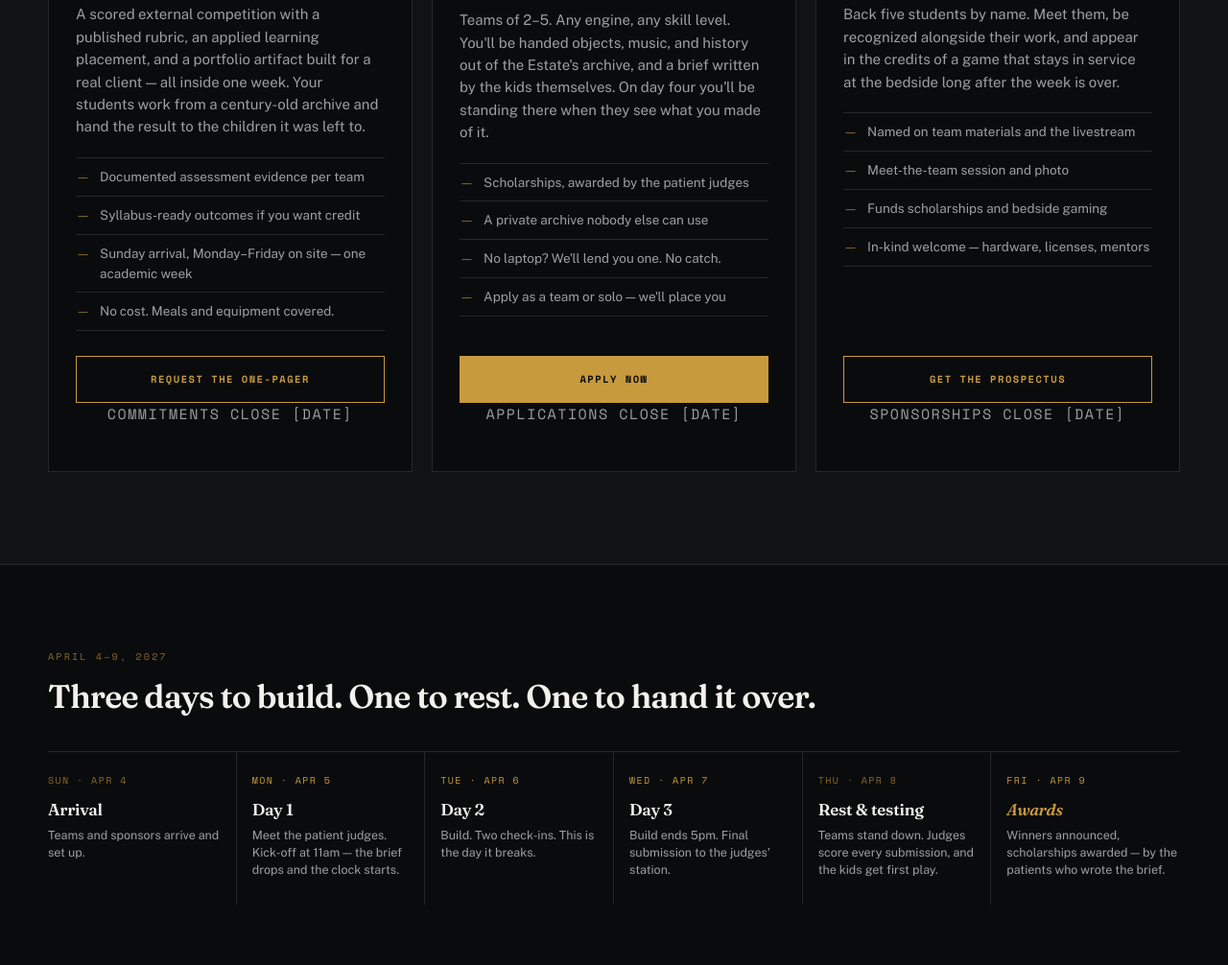
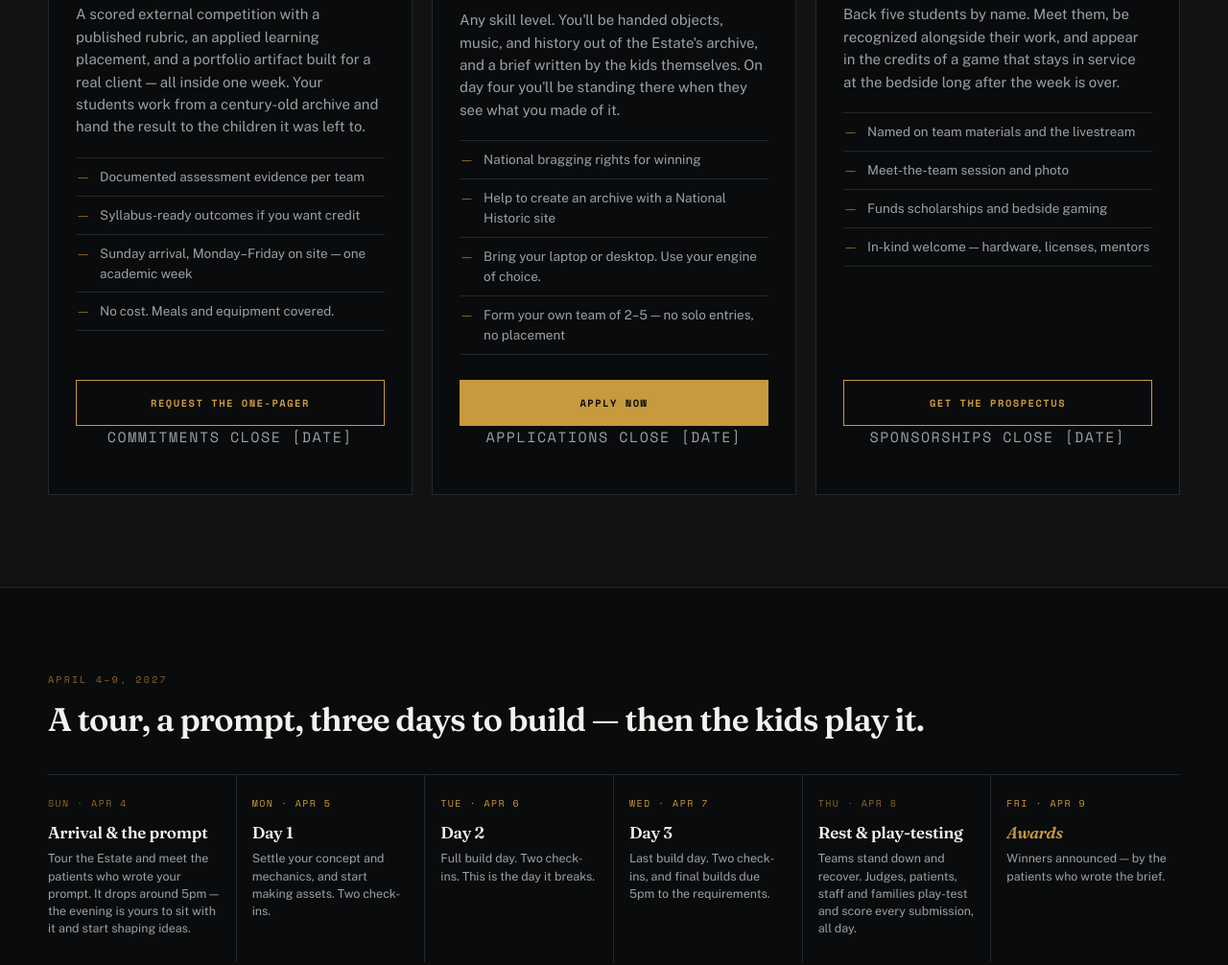
Before and after one commit to gameaccgts-ngts/Tankopanijam, a plain HTML site: page index.html in a window 1280 px wide. Shown: the part 1987-2993 px from the top of the page at 96% size. Drawn offline with nearby package versions, Linux system fonts and the light colour scheme.

Commit message:
Correct the student offer and the week schedule on the landing page
Scholarships aren't active for this event yet, so the Students card no
longer promises them, and the loaner-laptop offer is gone — it
contradicted the deck's own rule that teams bring their own machine.
Teams form themselves: there are no solo entries and no placement.

Rework the week breakdown to the real shape of the event. Sunday is a
tour of the Estate where teams meet the patients who wrote their
prompt, with the prompt itself revealed around 5pm so they have the
evening to sit with it. Monday through Wednesday are the build days,
final builds due 5pm Wednesday. Thursday teams rest while judges,
patients, staff and families play-test and score. Awards Friday.

That makes "seventy-two hours" literally true — Sunday 5pm to
Wednesday 5pm — and puts the submission deadline back in agreement
with pages/check-ins.html.

Also reframe the sponsors line around Alfred as maker rather than
financier, and drop the scholarship claim from the awards day cell.

Co-Authored-By: Claude Opus 5 (1M context) <noreply@anthropic.com>

```diff
--- a/index.html
+++ b/index.html
@@ -282,12 +282,12 @@ footer a:hover{text-decoration:underline}
         <p class="door-tag">Students</p>
         <p class="door-echo">You get the keys to the house — and three days.</p>
         <h2>Build something that gets played.</h2>
-        <p>Teams of 2–5. Any engine, any skill level. You'll be handed objects, music, and history out of the Estate's archive, and a brief written by the kids themselves. On day four you'll be standing there when they see what you made of it.</p>
+        <p>Any skill level. You'll be handed objects, music, and history out of the Estate's archive, and a brief written by the kids themselves. On day four you'll be standing there when they see what you made of it.</p>
         <ul>
-          <li>Scholarships, awarded by the patient judges</li>
-          <li>A private archive nobody else can use</li>
-          <li>No laptop? We'll lend you one. No catch.</li>
-          <li>Apply as a team or solo — we'll place you</li>
+          <li>National bragging rights for winning</li>
+          <li>Help to create an archive with a National Historic site</li>
+          <li>Bring your laptop or desktop. Use your engine of choice.</li>
+          <li>Form your own team of 2–5 — no solo entries, no placement</li>
         </ul>
         <a href="[application URL]" class="btn solid">Apply now</a>
         <p class="deadline">Applications close [date]</p>
@@ -295,7 +295,7 @@ footer a:hover{text-decoration:underline}
 
       <div class="door" id="sponsors">
         <p class="door-tag">Sponsors</p>
-        <p class="door-echo">He funded the first hundred years. This is the next one.</p>
+        <p class="door-echo">A tinkerer, an inventor, a musician filled this house. Fund the next generation of creators.</p>
         <h2>Adopt a team.</h2>
         <p>Back five students by name. Meet them, be recognized alongside their work, and appear in the credits of a game that stays in service at the bedside long after the week is over.</p>
         <ul>
@@ -315,37 +315,37 @@ footer a:hover{text-decoration:underline}
 <section class="week">
   <div class="week-in">
     <p class="week-eyebrow">April 4–9, 2027</p>
-    <h2>Three days to build. One to rest. One to hand it over.</h2>
+    <h2>A tour, a prompt, three days to build — then the kids play it.</h2>
     <div class="week-grid">
       <div class="day">
         <p class="day-date">Sun · Apr 4</p>
-        <p class="day-name">Arrival</p>
-        <p class="day-note">Teams and sponsors arrive and set up.</p>
+        <p class="day-name">Arrival &amp; the prompt</p>
+        <p class="day-note">Tour the Estate and meet the patients who wrote your prompt. It drops around 5pm — the evening is yours to sit with it and start shaping ideas.</p>
       </div>
       <div class="day build">
         <p class="day-date">Mon · Apr 5</p>
         <p class="day-name">Day 1</p>
-        <p class="day-note">Meet the patient judges. Kick-off at 11am — the brief drops and the clock starts.</p>
+        <p class="day-note">Settle your concept and mechanics, and start making assets. Two check-ins.</p>
       </div>
       <div class="day build">
         <p class="day-date">Tue · Apr 6</p>
         <p class="day-name">Day 2</p>
-        <p class="day-note">Build. Two check-ins. This is the day it breaks.</p>
+        <p class="day-note">Full build day. Two check-ins. This is the day it breaks.</p>
       </div>
       <div class="day build">
         <p class="day-date">Wed · Apr 7</p>
         <p class="day-name">Day 3</p>
-        <p class="day-note">Build ends 5pm. Final submission to the judges' station.</p>
+        <p class="day-note">Last build day. Two check-ins, and final builds due 5pm to the requirements.</p>
       </div>
       <div class="day">
         <p class="day-date">Thu · Apr 8</p>
-        <p class="day-name">Rest &amp; testing</p>
-        <p class="day-note">Teams stand down. Judges score every submission, and the kids get first play.</p>
+        <p class="day-name">Rest &amp; play-testing</p>
+        <p class="day-note">Teams stand down and recover. Judges, patients, staff and families play-test and score every submission, all day.</p>
       </div>
       <div class="day finale">
         <p class="day-date">Fri · Apr 9</p>
         <p class="day-name">Awards</p>
-        <p class="day-note">Winners announced, scholarships awarded — by the patients who wrote the brief.</p>
+        <p class="day-note">Winners announced — by the patients who wrote the brief.</p>
       </div>
     </div>
   </div>
```
